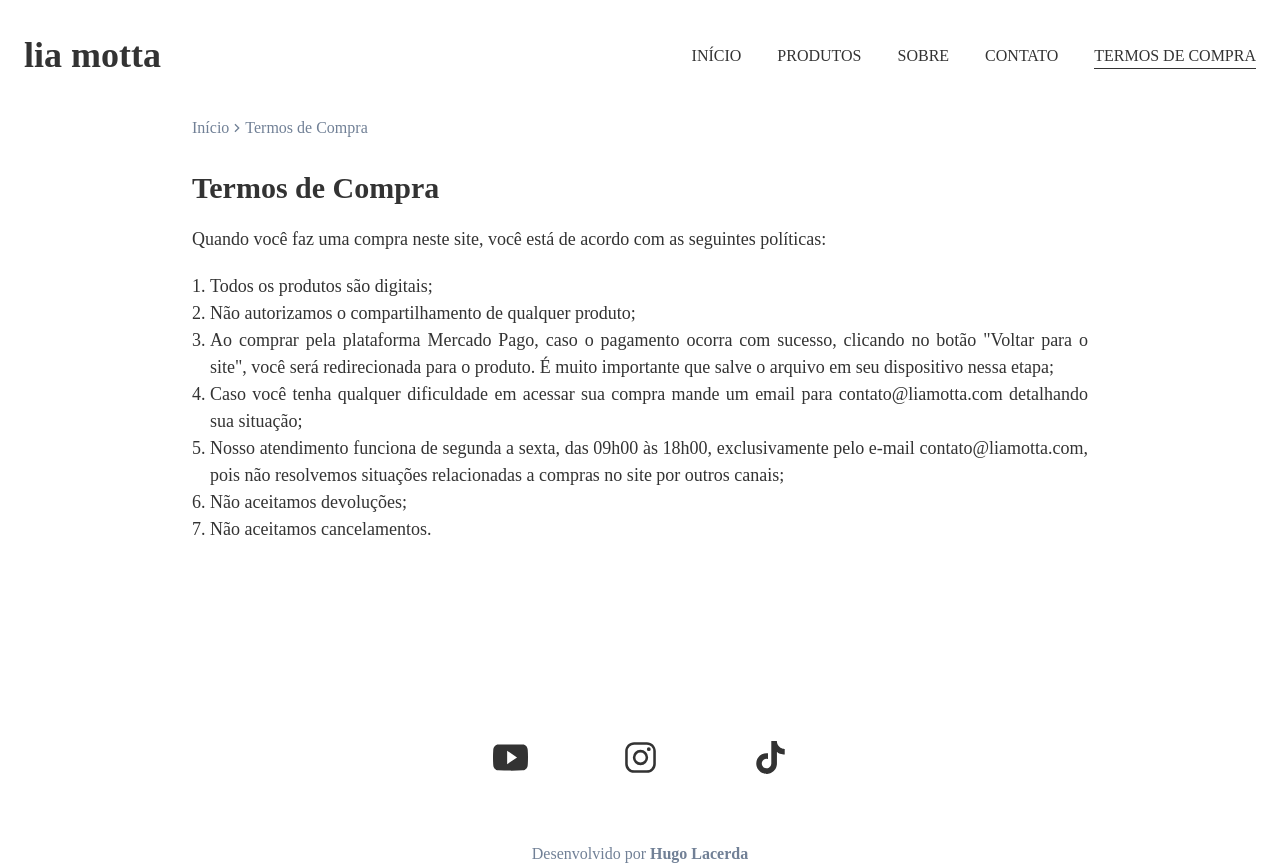
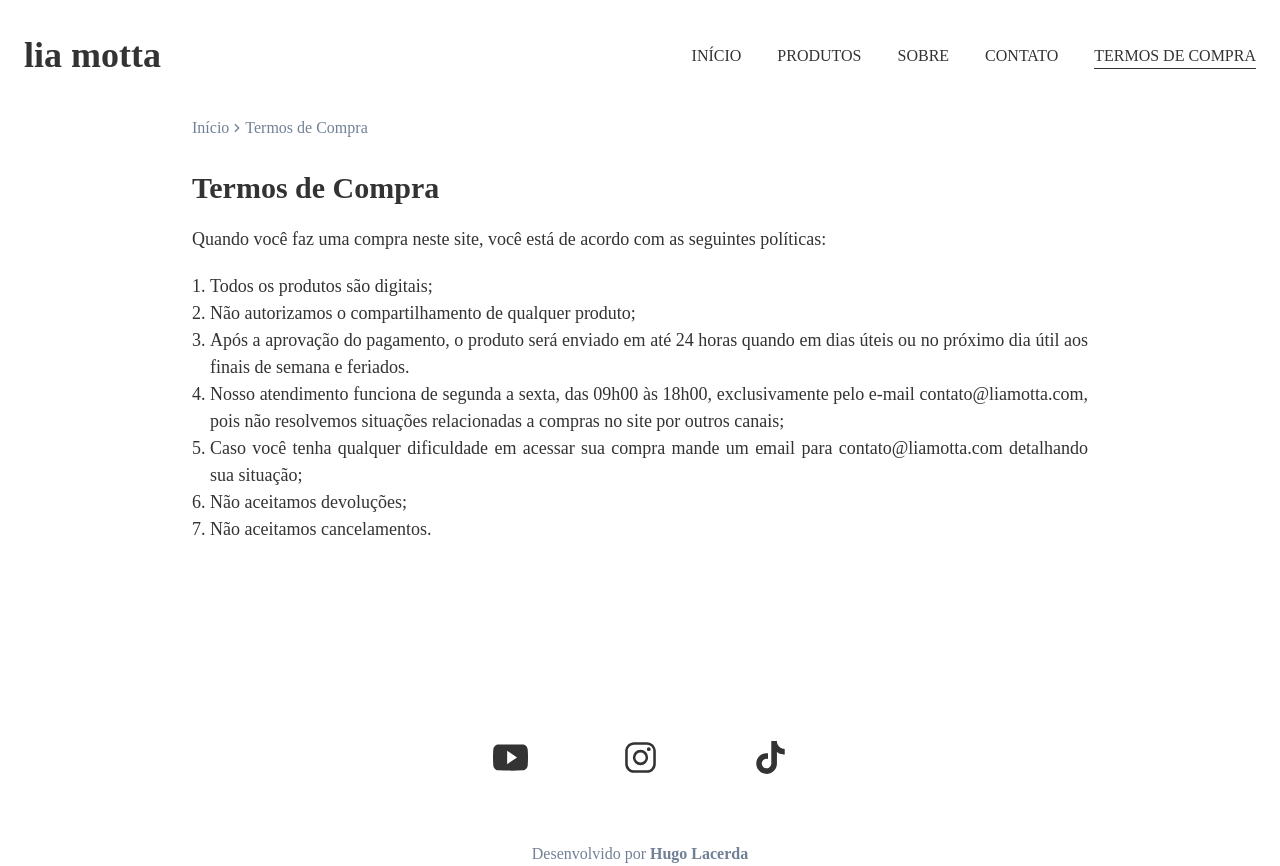
Before and after one commit to hugolacerdar/lia_motta_website, a Next.js app: page /termos in a window 1280 px wide. Built offline with nearby package versions, Linux system fonts and the light colour scheme; a web font is replaced by a local one.

Commit message:
Update terms

```diff
--- a/src/pages/termos.tsx
+++ b/src/pages/termos.tsx
@@ -43,19 +43,18 @@ export default function TermsPage() {
             Não autorizamos o compartilhamento de qualquer produto;
           </ListItem>
           <ListItem>
-            Ao comprar pela plataforma Mercado Pago, caso o pagamento ocorra com
-            sucesso, clicando no botão {`"Voltar para o site"`}, você será
-            redirecionada para o produto. É muito importante que salve o arquivo
-            em seu dispositivo nessa etapa;
-          </ListItem>
-          <ListItem>
-            Caso você tenha qualquer dificuldade em acessar sua compra mande um
-            email para contato@liamotta.com detalhando sua situação;
+            Após a aprovação do pagamento, o produto será enviado em até 24
+            horas quando em dias úteis ou no próximo dia útil aos finais de
+            semana e feriados.
           </ListItem>
           <ListItem>
             Nosso atendimento funciona de segunda a sexta, das 09h00 às 18h00,
             exclusivamente pelo e-mail contato@liamotta.com, pois não resolvemos
             situações relacionadas a compras no site por outros canais;
+          </ListItem>
+          <ListItem>
+            Caso você tenha qualquer dificuldade em acessar sua compra mande um
+            email para contato@liamotta.com detalhando sua situação;
           </ListItem>
           <ListItem>Não aceitamos devoluções;</ListItem>
           <ListItem>Não aceitamos cancelamentos.</ListItem>
```
